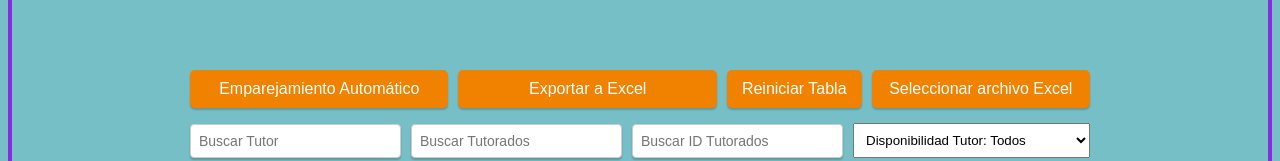
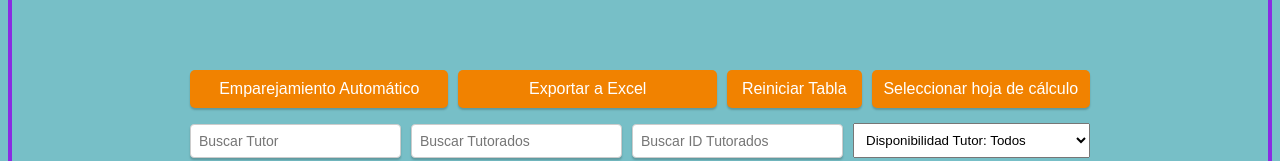
Before and after one commit to SistemaTuGestor/Sistema-TuGestor, a React (Vite) app in the folder stg/: page /emparejamiento in a window 1280 px wide. Shown: the part 219-380 px from the top of the page. Built offline with nearby package versions, Linux system fonts and the light colour scheme.

Commit message:
correccion botón "excel"

```diff
--- a/stg/src/components/Pantallas/Emparejamiento/Emparejamiento.tsx
+++ b/stg/src/components/Pantallas/Emparejamiento/Emparejamiento.tsx
@@ -565,7 +565,7 @@ const handleDragEnd = (result: DropResult) => {
           onClick={seleccionarArchivo}
           style={{ flex: "1 1 160px", padding: "10px", fontSize: "16px" }}
         >
-          Seleccionar archivo Excel
+          Seleccionar hoja de cálculo
         </button>
 
 
```
